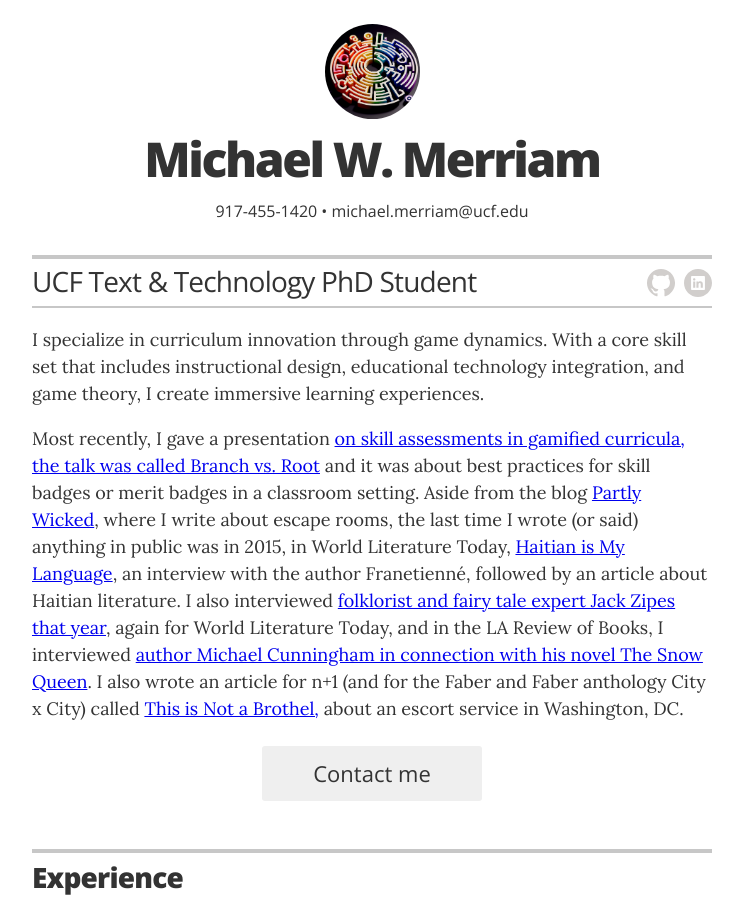
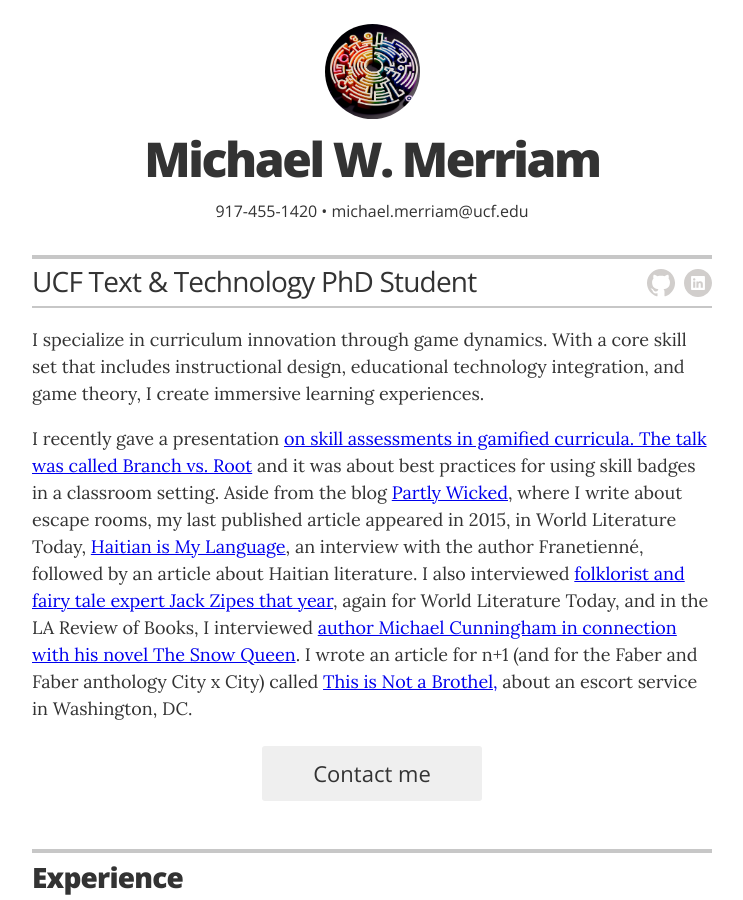
Before and after one commit to mwmxyz/academic, a Jekyll site: the page built from index.html, in a window 1280 px wide and 900 px high. Shown: the whole window, without its empty margins (268-1011 px from the left). Built offline with Jekyll 4.4.1, drawn with Linux system fonts in a browser that asks for light colours.

Commit message:
Update resume.html

```diff
--- a/_layouts/resume.html
+++ b/_layouts/resume.html
@@ -37,7 +37,7 @@
 
         <div class="executive-summary" itemprop="description">
           {{ site.resume_header_intro }}
-        Most recently, I gave a presentation <a href="https://vimeo.com/881499662"> on skill assessments in gamified curricula, the talk was called Branch vs. Root</a> and it was about best practices for skill badges or merit badges in a classroom setting. Aside from the blog <a href="https://www.partlywicked.com ">Partly Wicked</a>, where I write about escape rooms, the last time I wrote (or said) anything in public was in 2015, in World Literature Today, <a href="https://specialagentmerriam.com/files/Merriam_Haitian_is_My_Language.pdf"> Haitian is My Language</a>, an interview with the author Franetienné, followed by an article about Haitian literature. I also interviewed <a href="https://www.worldliteraturetoday.org/blog/interviews/unvarnished-tales-brothers-grimm-conversation-jack-zipes">folklorist and fairy tale expert Jack Zipes that year</a>, again for World Literature Today, and in the LA Review of Books, I interviewed <a href="https://lareviewofbooks.org/article/adult-fairy-tales/">author Michael Cunningham in connection with his novel The Snow Queen</a>. I also wrote an article for n+1 (and for the Faber and Faber anthology City x City) called <a href="https://www.nplusonemag.com/online-only/online-only/brothel-washington/">This is Not a Brothel,</a> about an escort service in Washington, DC.
+       I recently gave a presentation <a href="https://vimeo.com/881499662"> on skill assessments in gamified curricula. The talk was called Branch vs. Root</a> and it was about best practices for using skill badges in a classroom setting. Aside from the blog <a href="https://www.partlywicked.com ">Partly Wicked</a>, where I write about escape rooms, my last published article appeared in 2015, in World Literature Today, <a href="https://specialagentmerriam.com/files/Merriam_Haitian_is_My_Language.pdf"> Haitian is My Language</a>, an interview with the author Franetienné, followed by an article about Haitian literature. I also interviewed <a href="https://www.worldliteraturetoday.org/blog/interviews/unvarnished-tales-brothers-grimm-conversation-jack-zipes">folklorist and fairy tale expert Jack Zipes that year</a>, again for World Literature Today, and in the LA Review of Books, I interviewed <a href="https://lareviewofbooks.org/article/adult-fairy-tales/">author Michael Cunningham in connection with his novel The Snow Queen</a>. I wrote an article for n+1 (and for the Faber and Faber anthology City x City) called <a href="https://www.nplusonemag.com/online-only/online-only/brothel-washington/">This is Not a Brothel,</a> about an escort service in Washington, DC.
         <!-- My main area of research and experimentation is in the overlap of education and game design, and my biggest project is an experimental model for online learning which resembles a LARP with a tiered set of options representing levels of participation, so that it is possible for a student to have a fully fictional character-avatar, or to participate as themselves, without an imaginary 'character' to serve as a shell. -->
         </div>
 
```
